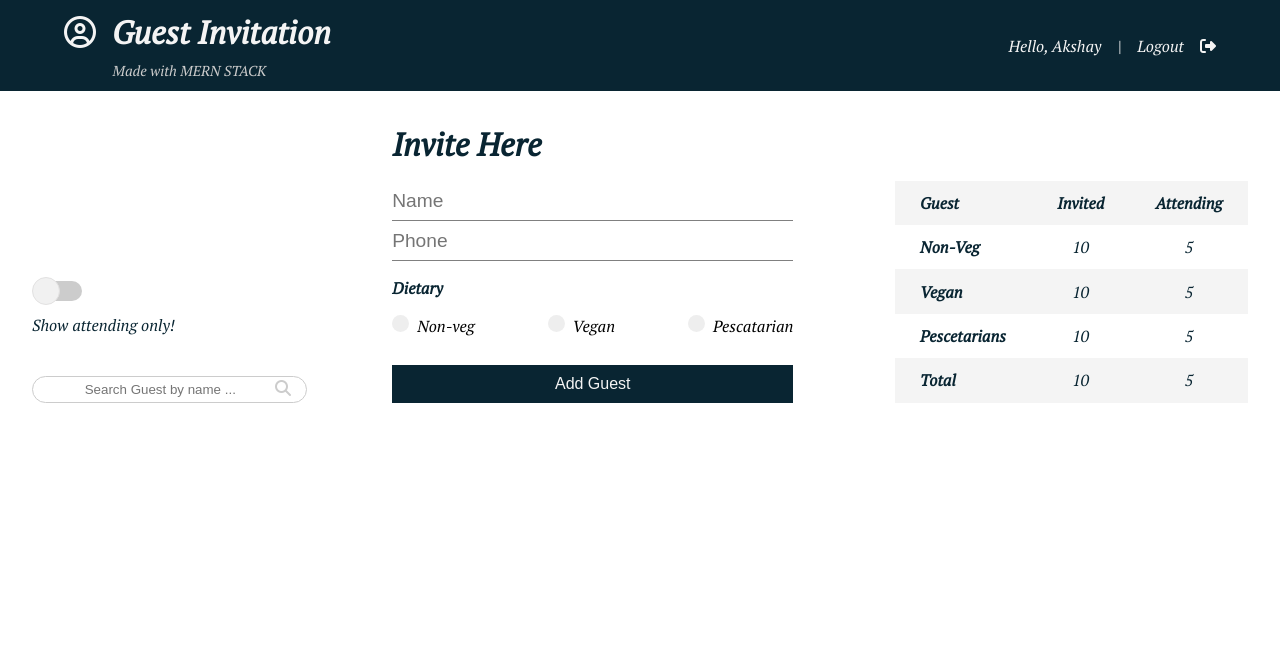
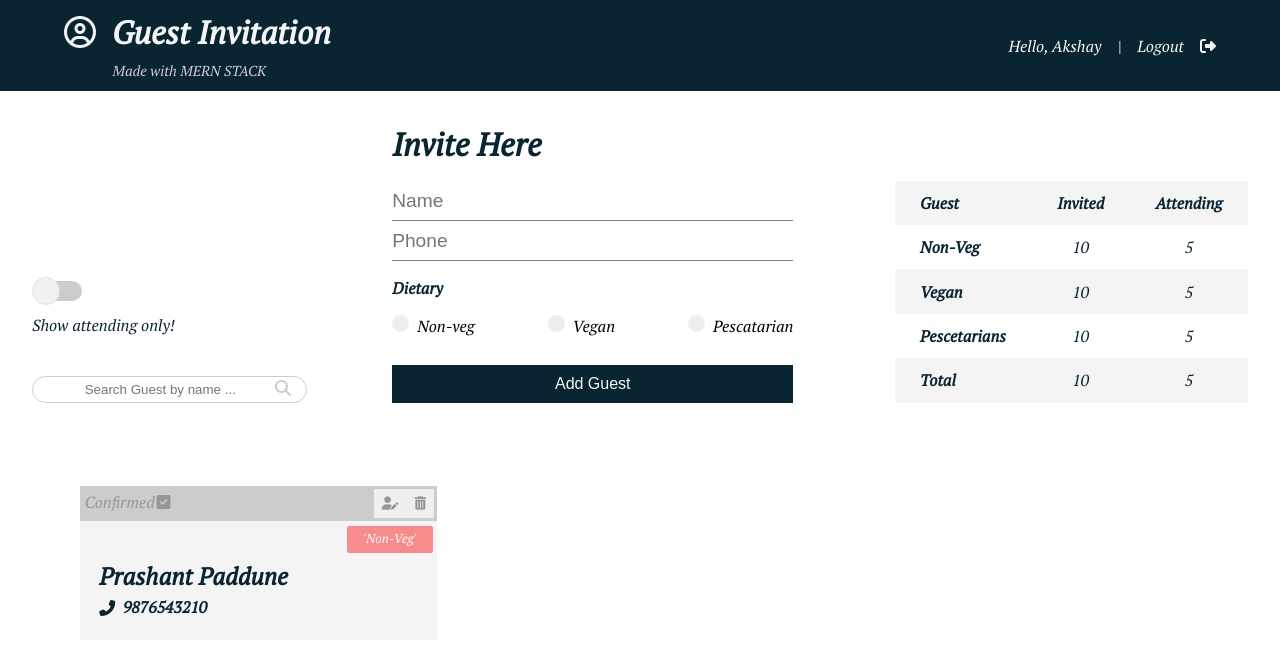
Before and after one commit to akshaydonhe12/Guest-Invitation-MERN, a React (Create React App) app in the folder client/: page / in a window 1280 px wide. Shown: the top 654 px of the page. Built offline with nearby package versions, Linux system fonts and the light colour scheme.

Commit message:
create-guest-static

```diff
--- /dev/null
+++ b/client/src/components/guest/Guest.js
@@ -0,0 +1,35 @@
+import React from 'react'
+
+const Guest = () => {
+  return (
+    <div className="guest-card">
+      <div className="card-head">
+        <div>
+          <label> Confirmed
+        <i className='fas fa-check-square '>
+              <input type="checkbox" />
+            </i>
+          </label>
+        </div>
+        <div>
+          <button>
+            <i className="fas fa-user-edit"></i>
+          </button>
+          <button>
+            <i className="fas fa-trash-alt remove"></i>
+          </button>
+        </div>
+      </div>
+      <div className="card-body">
+        <h2>Prashant Paddune</h2>
+        <span className='badge red'>'Non-Veg'</span>
+        <div className="contact">
+          <i className="fas fa-phone-alt" />
+          <p>9876543210</p>
+        </div>
+      </div>
+    </div>
+  )
+}
+
+export default Guest;
--- /dev/null
+++ b/client/src/components/guest/Guests.js
@@ -0,0 +1,12 @@
+import React from 'react';
+import Guest from './Guest';
+
+const Guests = () => {
+  return (
+    <div className="guests">
+      <Guest />
+    </div>
+  )
+}
+
+export default Guests
--- a/client/src/components/pages/Home.js
+++ b/client/src/components/pages/Home.js
@@ -3,6 +3,8 @@ import GuestForm from '../guest/GuestForm';
 import GuestCounter from '../guest/GuestCounter';
 import GuestFilter from '../guest/GuestFilter';
 import GuestSearch from '../guest/GuestSearch';
+import Guests from '../guest/Guests';
+
 
 
 
@@ -19,6 +21,7 @@ const Home = () => {
           <GuestForm />
           <GuestCounter />
     </div>
+          <Guests />
   </div>
   )
 }
```
